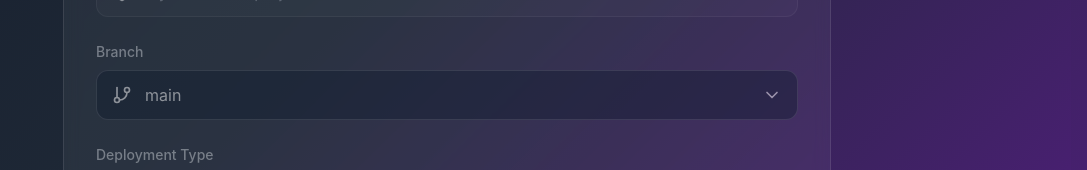
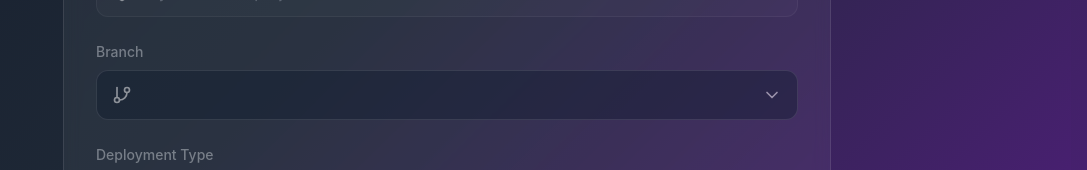
Before and after one commit to vansh-9878/AutoDeployer, a React (Vite) app: page /new-project in a window 1280 px wide. Shown: the part 745-915 px from the top of the page, without its empty margins (193-1280 px from the left). Built offline with nearby package versions, Linux system fonts and the light colour scheme.

Commit message:
branches logic

```diff
--- a/package.json
+++ b/package.json
@@ -15,6 +15,7 @@
     "lucide-react": "^0.479.0",
     "react": "^19.0.0",
     "react-dom": "^19.0.0",
+    "react-hot-toast": "^2.5.2",
     "react-router-dom": "^7.3.0",
     "recharts": "^2.15.1"
   },
--- a/src/App.jsx
+++ b/src/App.jsx
@@ -5,20 +5,27 @@ import Project from "./components/ProjectPage/Project.jsx";
 import ProfilePage from "./components/auth/profile.jsx";
 import LoginPage from "./components/auth/login.jsx";
 import GithubOAuthHandle from "./utils/oauth/github.jsx";
+import { Toaster } from "react-hot-toast";
 
 function App() {
   return (
+    <>
       <Router>
         <Routes>
           <Route path="/" element={<HomePage />} />
           <Route path="/new-project" element={<NewProjectPage />} />
           <Route path="/myproject/:id" element={<Project />} />
-        <Route path="/profile" element={<ProfilePage/>}/>
-        <Route path="/login" element={<LoginPage/>}/>
+          <Route path="/profile" element={<ProfilePage />} />
+          <Route path="/login" element={<LoginPage />} />
           {/* OAuth Routes */}
-        <Route path="/oauth/callback/github" element={<GithubOAuthHandle/>}/>
+          <Route
+            path="/oauth/callback/github"
+            element={<GithubOAuthHandle />}
+          />
         </Routes>
       </Router>
+      <Toaster />
+    </>
   );
 }
 
--- a/src/components/NewProject/NewProjectPage.jsx
+++ b/src/components/NewProject/NewProjectPage.jsx
@@ -5,15 +5,31 @@ import { ProjectForm } from "./ProjectForm";
 import { DeploymentProgress } from "./DeploymentProgress";
 import "./styles/NewProjectPage.css";
 import { ProjectContext } from "../../store/ProjectContext";
+import toast from "react-hot-toast";
 
 export function NewProjectPage() {
   const [repoUrl, setRepoUrl] = useState("");
   const { newProject, setNewProject } = useContext(ProjectContext);
   const [showForm, setShowForm] = useState(false);
   const [showProgress, setShowProgress] = useState(false);
+  const [branches, setBranches] = useState([]);
 
   const handleConnect = () => {
-    setShowForm(true);
+    client
+      .get("/repo/branches?url=" + repoUrl)
+      .then((res) => {
+        let data = res.json();
+        if (data.error) {
+          toast.error(data.error);
+        } else {
+          setBranches(data.branches);
+          setShowForm(true);
+        }
+      })
+      .catch((_) => {
+        // window.location.href = "/login";
+      });
+    return;
   };
 
   const handleDeploy = () => {
@@ -71,7 +87,11 @@ export function NewProjectPage() {
               transition={{ duration: 0.6, delay: 0.4 }}
               className={!showForm ? "opacity-50 pointer-events-none" : ""}
             >
-              <ProjectForm onDeploy={handleDeploy} isActive={showForm} />
+              <ProjectForm
+                onDeploy={handleDeploy}
+                isActive={showForm}
+                branches={branches}
+              />
             </motion.div>
           )}
         </AnimatePresence>
--- a/src/components/NewProject/ProjectForm.jsx
+++ b/src/components/NewProject/ProjectForm.jsx
@@ -14,7 +14,7 @@ import {
 } from "lucide-react";
 import "./styles/ProjectForm.css";
 
-export function ProjectForm({ onDeploy, isActive }) {
+export function ProjectForm({ onDeploy, isActive, branches }) {
   const [formData, setFormData] = useState({
     name: "",
     branch: "main",
@@ -160,10 +160,16 @@ export function ProjectForm({ onDeploy, isActive }) {
               }
               className="select-input with-icon"
             >
-              <option value="main">main</option>
+              {branches.map((branch) => (
+                <option key={branch} value={branch}>
+                  {branch}
+                </option>
+              ))}
+
+              {/* <option value="main">main</option>
               <option value="develop">develop</option>
               <option value="staging">staging</option>
-              <option value="production">production</option>
+              <option value="production">production</option> */}
             </select>
             <ChevronDown className="select-icon" />
           </div>
--- a/src/utils/oauth/github.jsx
+++ b/src/utils/oauth/github.jsx
@@ -1,23 +1,24 @@
 // url/callback/github
 
 import { useEffect, useState } from "react";
-import { useLocation } from "react-router-dom"
+import { useLocation } from "react-router-dom";
 import client from "../../api/api";
-
 
 function handleOAuth(tmpCode) {
   if (tmpCode) {
-        client.get('/auth/github?code='+tmpCode).then(
-            (res) => {
+    // https://0.0.0.0:5465/api/auth/github?code=t
+    client
+      .get("/auth/github?code=" + tmpCode)
+      .then((res) => {
         localStorage.setItem("token", res.data);
-                window.location.href = '/';
-            }
-        ).catch((_) => {
-            window.location.href = '/login';
+        window.location.href = "/";
+      })
+      .catch((_) => {
+        window.location.href = "/login";
       });
     return;
   }
-    window.location.href = '/login';
+  window.location.href = "/login";
 }
 
 export default function GithubOAuthHandle() {
@@ -26,5 +27,5 @@ export default function GithubOAuthHandle() {
   const tmpCode = searchParams.get("code");
   useEffect(() => {
     handleOAuth(tmpCode);
-    }, [])
+  }, []);
 }
```
Also changed, not shown: 1 other file (tests, documents, lock files or other folders). Lines whose indentation alone changed are shown as unchanged.
